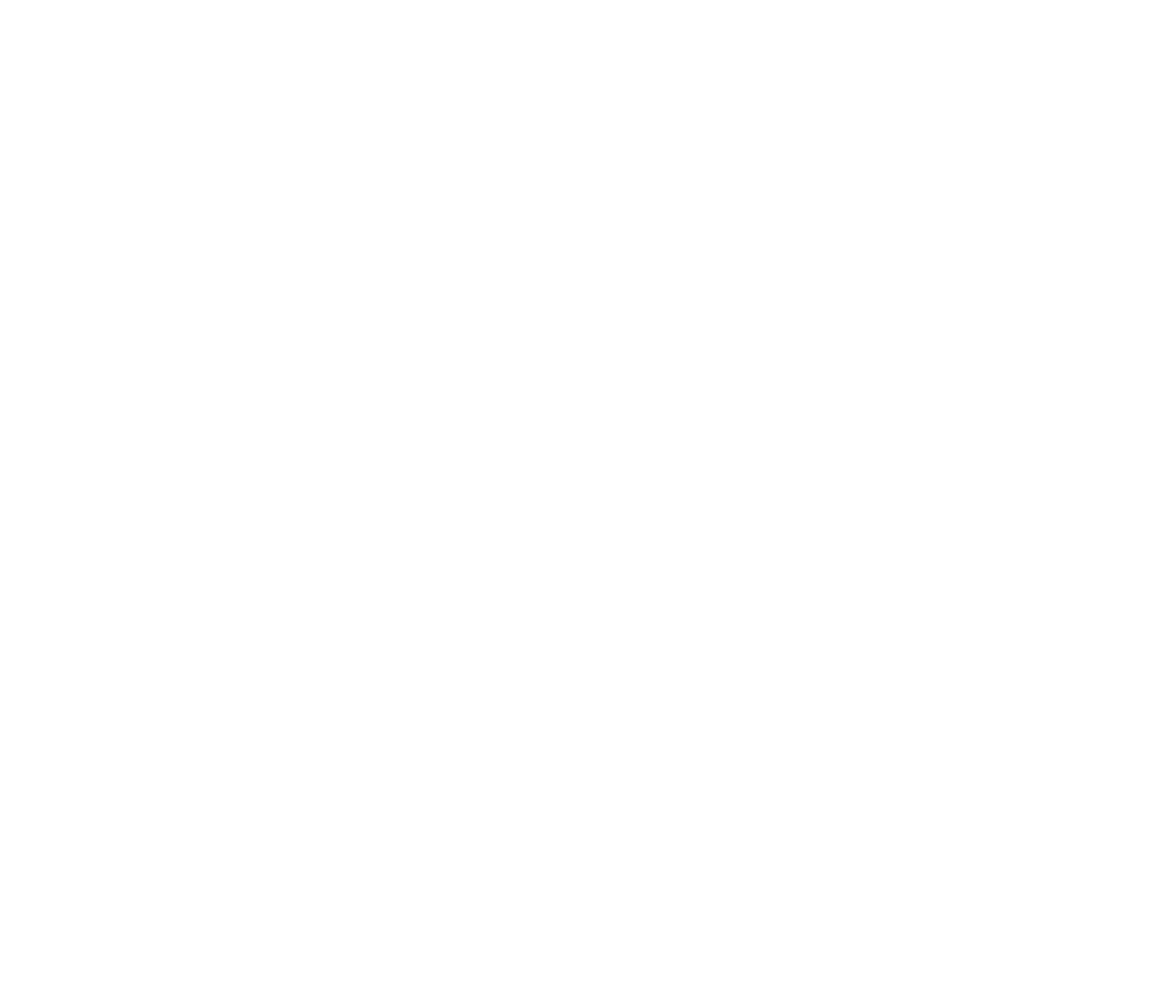
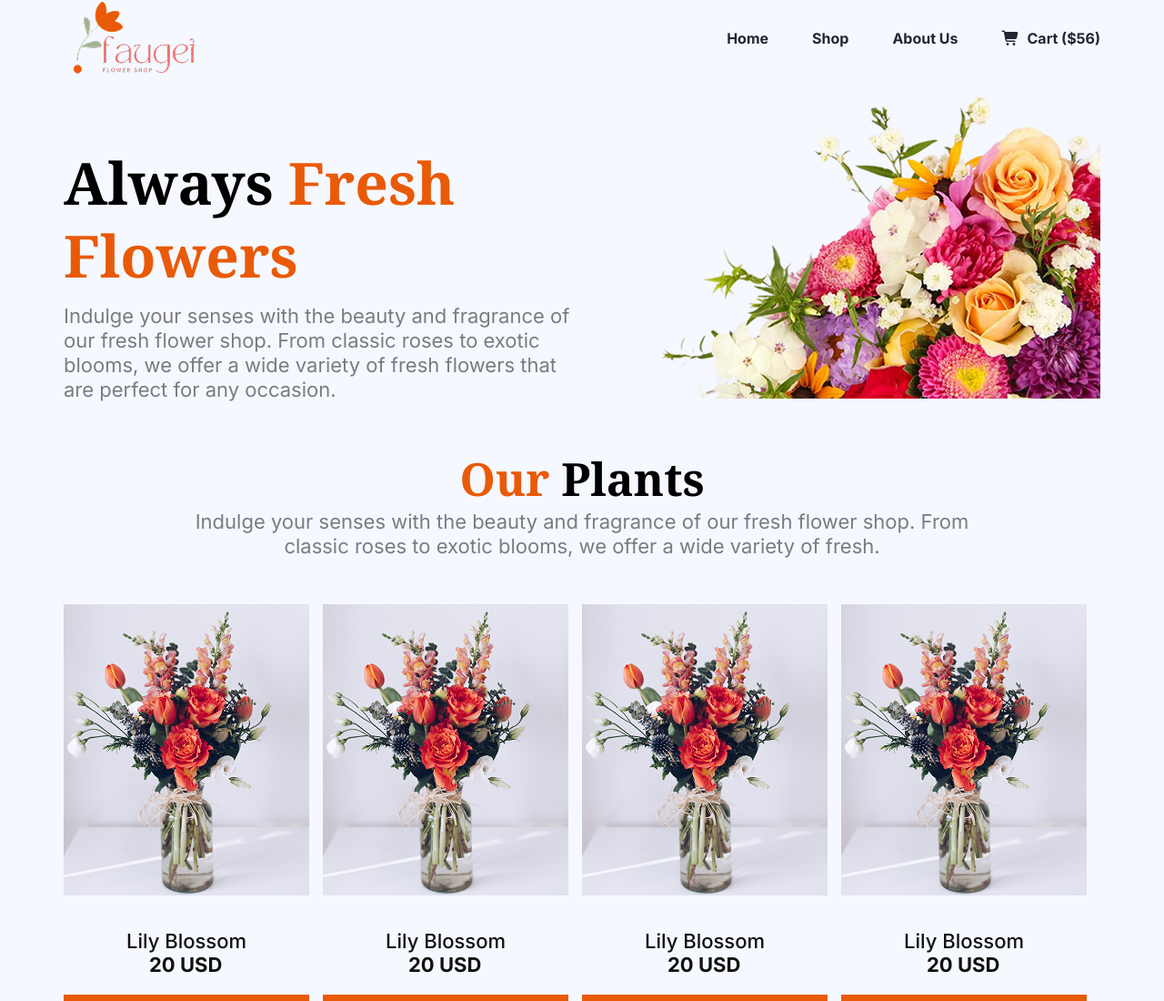
Before and after one commit to Hasan-Mahmud21/Assignment-02, a plain HTML site: page index.html in a window 1280 px wide. Shown: the top 1100 px of the page at 91% size. Before the commit the page ends 800 px from the top, so only its background shows below. Drawn offline with Linux system fonts and the light colour scheme.

Commit message:
Initial commit"

```diff
--- a/css/design.css
+++ b/css/design.css
@@ -0,0 +1,177 @@
+@import url('https://fonts.googleapis.com/css2?family=Noto+Serif:ital,wght@0,100..900;1,100..900&display=swap');
+
+@import url('https://fonts.googleapis.com/css2?family=Inter:ital,opsz,wght@0,14..32,100..900;1,14..32,100..900&display=swap');
+
+.noto-serif {
+    font-family: "Noto Serif", serif;
+    font-optical-sizing: auto;
+
+}
+
+
+.inter {
+    font-family: "Inter", sans-serif;
+    font-optical-sizing: auto;
+    font-style: normal;
+}
+
+* {
+    box-sizing: border-box;
+    margin: 0;
+    padding: 0;
+
+}
+
+.container {
+    max-width: 1140px;
+    margin: auto;
+}
+
+.background {
+    background: rgb(245, 248, 255);
+}
+
+/* Custom Style */
+nav {
+    display: flex;
+    justify-content: space-between;
+    align-items: center;
+}
+
+nav ul {
+    display: flex;
+    gap: 48px;
+
+}
+
+nav li {
+    list-style: none;
+
+}
+
+nav li a {
+    text-decoration: none;
+    /* Text/Medium/Bold */
+    color: rgb(37, 36, 50);
+    font-family: Inter;
+    font-size: 1rem;
+    font-weight: 700;
+    line-height: 24px;
+    text-align: left;
+}
+
+.logo {
+    max-width: 135px;
+    height: auto;
+    margin: 0px 10px;
+}
+
+nav li i {
+    margin-right: 8px;
+}
+
+/* Hero Section */
+.hero {
+    display: flex;
+    justify-content: center;
+    align-items: flex-end;
+    padding: 0px;
+}
+
+.hero h3 {
+    font-family: Noto Serif;
+    font-size: 4rem;
+    font-weight: 700;
+    line-height: 5rem;
+    letter-spacing: 0%;
+    text-align: left;
+    margin: 13px 0px;
+}
+
+.hero p {
+    color: rgba(0, 0, 0, 0.5);
+    font-family: Inter;
+    font-size: 1.375rem;
+    font-weight: 400;
+    line-height: 27px;
+    letter-spacing: 0%;
+    text-align: left;
+}
+
+#text-highlight {
+    color: #E95A08;
+}
+
+.banner-container {
+    margin: 50px 0;
+}
+
+.banner-title {
+    font-family: Noto Serif;
+    font-size: 3.125rem;
+    font-weight: 700;
+    line-height: 4.25rem;
+    letter-spacing: 0%;
+    text-align: center;
+    /* margin: 16px 0px; */
+}
+
+.banner-description {
+    max-width: 75%;
+    justify-content: center;
+    color: rgba(0, 0, 0, 0.5);
+    font-family: Inter;
+    font-size: 1.375rem;
+    font-weight: 400;
+    line-height: 1.6875rem;
+    letter-spacing: 0%;
+    text-align: center;
+    margin: 0 auto;
+
+}
+
+.card-img {
+    width: 270px;
+    height: auto;
+    /* margin: 30px 0; */
+}
+
+.card-title {
+    color: rgb(17, 17, 17);
+    font-family: Inter;
+    font-size: 1.375rem;
+    font-weight: 500;
+    margin-top: 30px;
+    margin-left: 69px;
+    margin-right: 69px;
+
+
+}
+
+.price {
+    color: rgb(17, 17, 17);
+    font-family: Inter;
+    font-size: 22px;
+    font-weight: 700;
+    margin-left: 94px;
+    margin-right: 94px;
+    margin-bottom: 20px;
+
+}
+
+.card-btn {
+    width: 270px;
+    height: auto;
+    background: rgb(233, 90, 8);
+    border: none;
+    color: rgb(255, 255, 255);
+    font-family: Inter;
+    font-size: 1rem;
+    font-weight: 600;
+    letter-spacing: 0%;
+    padding: 26px 50px;
+}
+.card-items{
+    display: grid;
+    grid-template-columns: repeat(4, 1fr);
+}
--- a/index.html
+++ b/index.html
@@ -1,12 +1,123 @@
 <!DOCTYPE html>
 <html lang="en">
+
 <head>
     <meta charset="UTF-8">
     <meta name="viewport" content="width=device-width, initial-scale=1.0">
     <title>Flower Market</title>
-    <link rel="stylesheet" href="./css/design.css">
+    <link rel="stylesheet" href="css/design.css">
+    <link rel="stylesheet" href="https://cdnjs.cloudflare.com/ajax/libs/font-awesome/7.0.0/css/all.min.css"
+        integrity="sha512-DxV+EoADOkOygM4IR9yXP8Sb2qwgidEmeqAEmDKIOfPRQZOWbXCzLC6vjbZyy0vPisbH2SyW27+ddLVCN+OMzQ=="
+        crossorigin="anonymous" referrerpolicy="no-referrer" />
+
 </head>
-<body>
+
+<body class="background">
+    <header>
+        <nav class="container">
+            <img src="assets/logo.png" alt="" class="logo">
+            <div>
+                <ul>
+                    <li><a href="/">Home</a></li>
+                    <li><a href="/">Shop</a></li>
+                    <li><a href="/">About Us</a></li>
+                    <li><a href="/"><i class="fa-solid fa-cart-shopping"></i>Cart ($56)</a></li>
+                </ul>
+            </div>
+        </nav>
+        <section class="hero container">
+            <div class="hero-left">
+                <h3>Always <span id="text-highlight">Fresh Flowers</span></h3>
+                <p>Indulge your senses with the beauty and fragrance of our fresh flower shop. From classic roses to
+                    exotic blooms, we offer a wide variety of fresh flowers that are perfect for any occasion. </p>
+            </div>
+            <div class="hero-right">
+                <img src="./assets/hero-flower.png" alt="">
+            </div>
+        </section>
+    </header>
+    <main>
+        <section class="banner container">
+            <div class="banner-container">
+                <h2 class="banner-title"><span id="text-highlight">Our</span> Plants</h2>
+                <p class="banner-description">Indulge your senses with the beauty and fragrance of our fresh flower
+                    shop. From
+                    classic roses to exotic blooms, we offer a wide variety of fresh.</p>
+            </div>
+            <!-- Card Section -->
+            <div class="card-container">
+                <!-- Card Item -->
+                <div class="card-items">
+                    <div class="card-body">
+                        <img src="assets/sample-flower-image.png" alt="Lily Blossom" class="">
+                        <div class="card-info">
+                            <h3 class="card-title">Lily Blossom</h3>
+                            <p class="price">20 USD</p>
+                            <button class="card-btn">ADD TO CART</button>
+                        </div>
+                    </div>
+                    <div class="card-body">
+                        <img src="assets/sample-flower-image.png" alt="Lily Blossom" class="card-img">
+                        <div class="card-info">
+                            <h3 class="card-title">Lily Blossom</h3>
+                            <p class="price">20 USD</p>
+                            <button class="card-btn">ADD TO CART</button>
+                        </div>
+                    </div>
+                    <div class="card-body">
+                        <img src="assets/sample-flower-image.png" alt="Lily Blossom" class="card-img">
+                        <div class="card-info">
+                            <h3 class="card-title">Lily Blossom</h3>
+                            <p class="price">20 USD</p>
+                            <button class="card-btn">ADD TO CART</button>
+                        </div>
+                    </div>
+                    <div class="card-body">
+                        <img src="assets/sample-flower-image.png" alt="Lily Blossom" class="card-img">
+                        <div class="card-info">
+                            <h3 class="card-title">Lily Blossom</h3>
+                            <p class="price">20 USD</p>
+                            <button class="card-btn">ADD TO CART</button>
+                        </div>
+                    </div>
+                    <div class="card-body">
+                        <img src="assets/sample-flower-image.png" alt="Lily Blossom" class="card-img">
+                        <div class="card-info">
+                            <h3 class="card-title">Lily Blossom</h3>
+                            <p class="price">20 USD</p>
+                            <button class="card-btn">ADD TO CART</button>
+                        </div>
+                    </div>
+                    <div class="card-body">
+                        <img src="assets/sample-flower-image.png" alt="Lily Blossom" class="card-img">
+                        <div class="card-info">
+                            <h3 class="card-title">Lily Blossom</h3>
+                            <p class="price">20 USD</p>
+                            <button class="card-btn">ADD TO CART</button>
+                        </div>
+                    </div>
+                    <div class="card-body">
+                        <img src="assets/sample-flower-image.png" alt="Lily Blossom" class="card-img">
+                        <div class="card-info">
+                            <h3 class="card-title">Lily Blossom</h3>
+                            <p class="price">20 USD</p>
+                            <button class="card-btn">ADD TO CART</button>
+                        </div>
+                    </div>
+                    <div class="card-body">
+                        <img src="assets/sample-flower-image.png" alt="Lily Blossom" class="card-img">
+                        <div class="card-info">
+                            <h3 class="card-title">Lily Blossom</h3>
+                            <p class="price">20 USD</p>
+                            <button class="card-btn">ADD TO CART</button>
+                        </div>
+                    </div>
+                </div>
+
+        </section>
+    </main>
+    <footer></footer>
 
 </body>
+
 </html>
```
